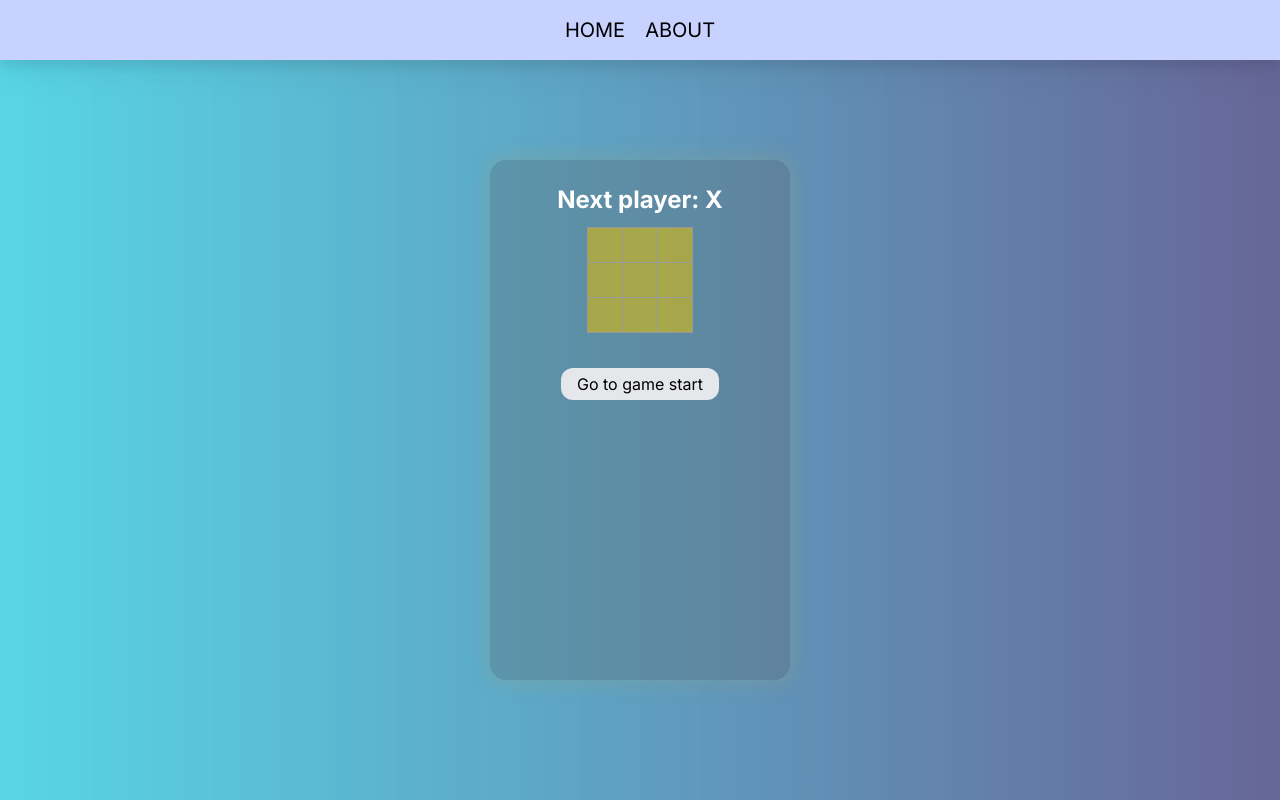
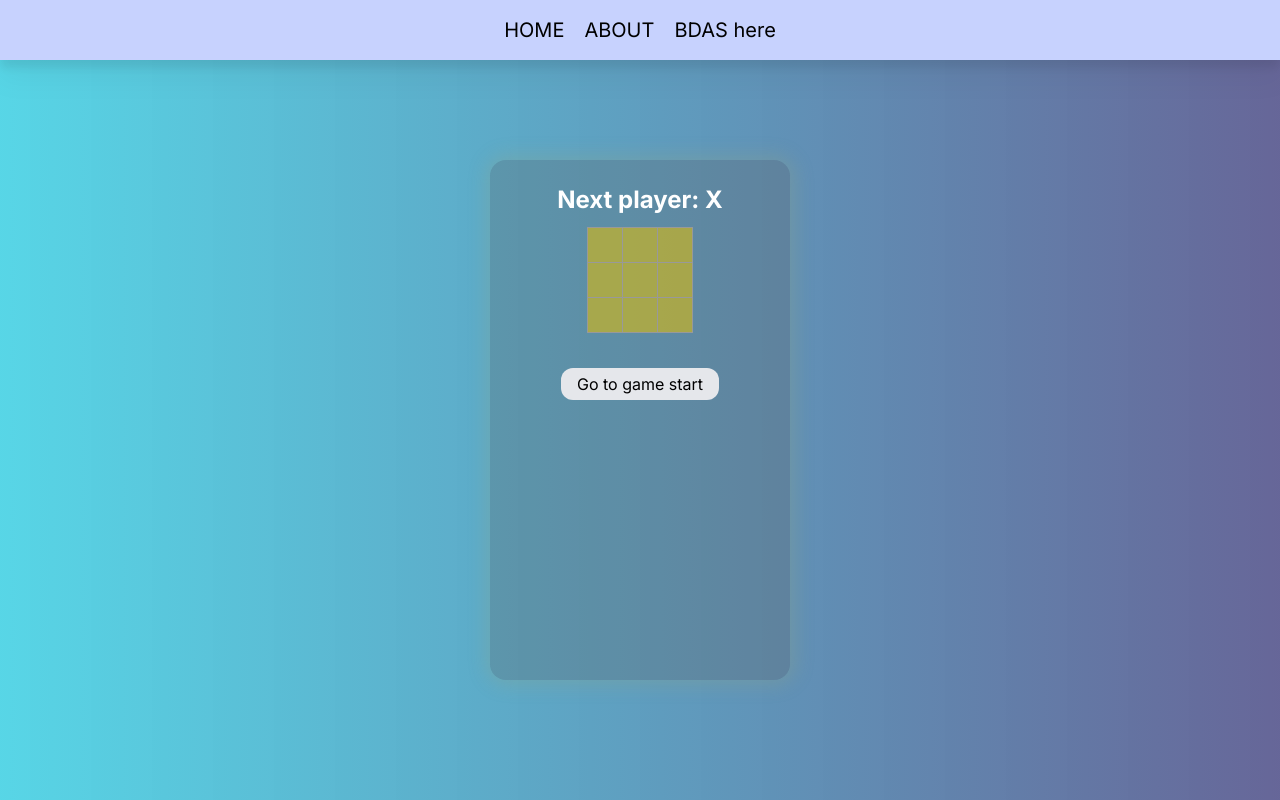
Before and after one commit to Bisheshwar-Das/TicTacToe, a Next.js app: page /games/gameSP in a window 1280 px wide. Built offline with nearby package versions, Linux system fonts and the light colour scheme.

Commit message:
bleh bleh bleh testing

```diff
--- a/src/app/navbar.tsx
+++ b/src/app/navbar.tsx
@@ -5,6 +5,7 @@ export default function Navbar(){
         <div className="bg-indigo-200 drop-shadow-xl text-xl text-black p-4 flex justify-center space-x-5">
             <Link href="/">HOME</Link>
             <Link href="/about">ABOUT</Link>
+            <Link href="/about">BDAS here</Link>
         </div>
     )
 }
```
